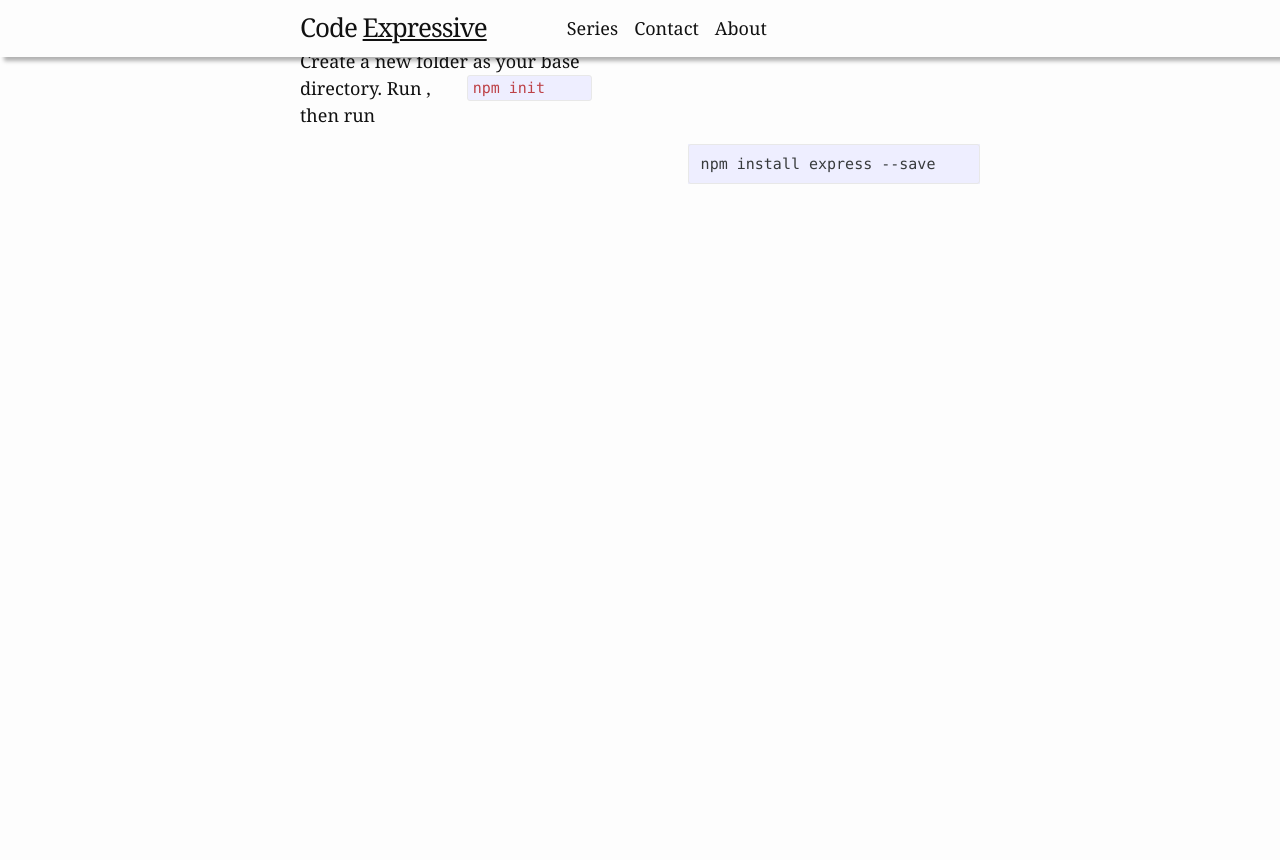
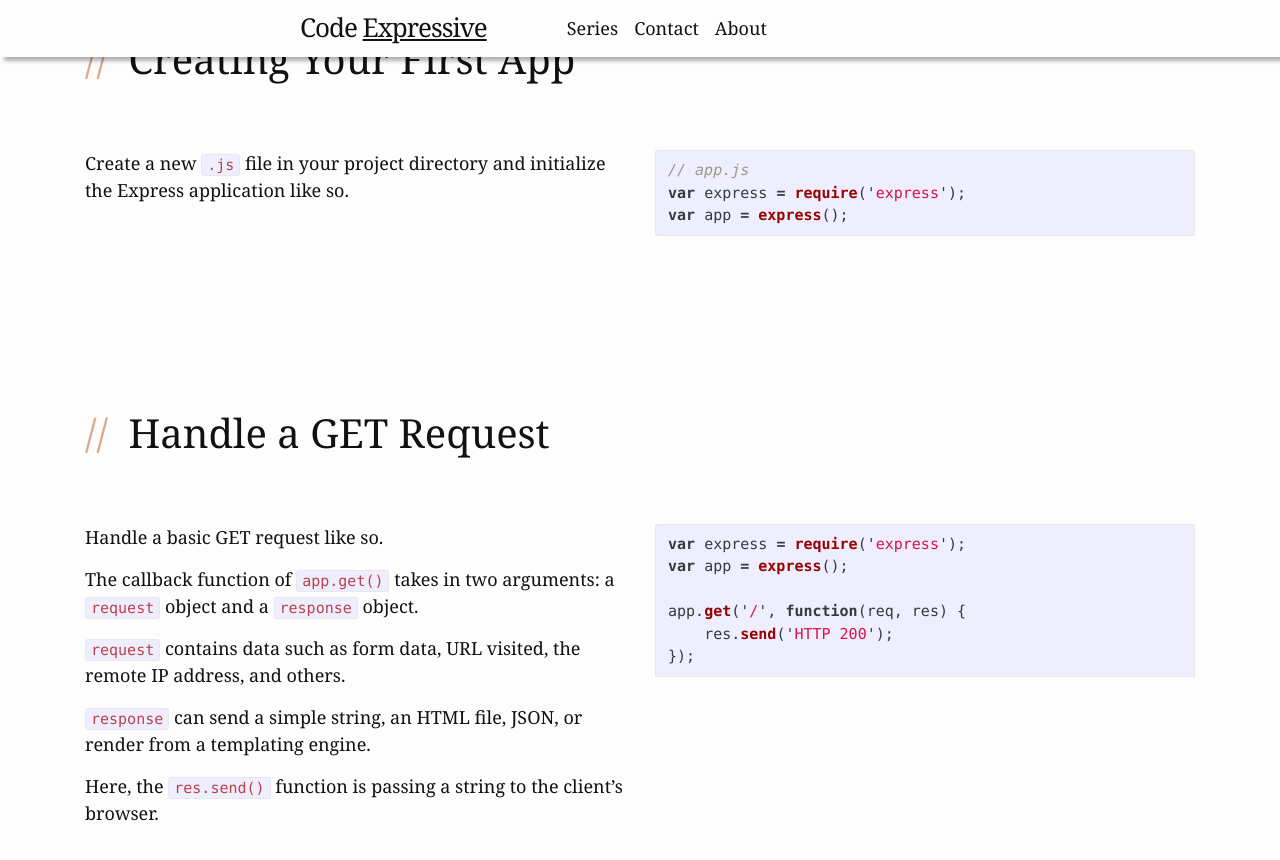
Before and after one commit to code-expressive/code-expressive.github.io, a Jekyll site: the page built from _posts/2016-04-29-quick-introduction-to-express.md, in a window 1280 px wide and 900 px high, scrolled down 1706 px. Shown: the top 860 px of the window. Built offline with Jekyll 4.4.1, drawn with Linux system fonts in a browser that asks for light colours; before the commit the page ends 1935 px from its top, so only the background shows below that; some of the changed text lies outside the part shown.

Commit message:
finish fast intro to express post

````diff
--- a/_posts/2016-04-29-quick-introduction-to-express.md
+++ b/_posts/2016-04-29-quick-introduction-to-express.md
@@ -12,20 +12,114 @@
 {:toc}
 
 # Prerequisite: Install Node + npm
+<div class="row content-row">
+<div class="col-md-6 col-sm-12" markdown="1">
 
-Ensure Node and npm are installed. You can download and install them both from [here](nodejs.org) and run the following:
+Ensure Node and npm are installed. You can download and install them both from [here](nodejs.org) and run the following.
+
+You should see version numbers. If there are errors, the installation likely failed, or the PATH variable must be updated.
+
+</div>
+<div class="col-md-6 col-sm-12" markdown="1">
 
 ```
+// Terminal
 node -v
 npm -v
 ```
 
-You should see version numbers. If there are errors, the installation likely failed, or the PATH variable must be updated.
+</div>
+</div>
+
+
 
 # Getting Express
+<div class="row content-row">
+<div class="col-md-6 col-sm-12" markdown="1">
 
 Create a new folder as your base directory. Run `npm init` , then run
 
+</div>
+<div class="col-md-6 col-sm-12" markdown="1">
+
 ```
+// Terminal
 npm install express --save
 ```
+
+</div>
+</div>
+
+# Creating Your First App
+<div class="row content-row">
+<div class="col-md-6 col-sm-12" markdown="1">
+
+Create a new `.js` file in your project directory and initialize the Express application like so.
+
+</div>
+<div class="col-md-6 col-sm-12" markdown="1">
+
+```javascript
+// app.js
+var express = require('express');
+var app = express();
+```
+
+</div>
+</div>
+
+# Handle a GET Request
+<div class="row content-row">
+<div class="col-md-6 col-sm-12" markdown="1">
+
+Handle a basic GET request like so.
+
+The callback function of `app.get()` takes in two arguments: a `request` object and a `response` object.
+
+`request` contains data such as form data, URL visited, the remote IP address, and others.
+
+`response` can send a simple string, an HTML file, JSON, or render from a templating engine.
+
+Here, the `res.send()` function is passing a string to the client's browser.
+
+</div>
+<div class="col-md-6 col-sm-12" markdown="1">
+
+```javascript
+var express = require('express');
+var app = express();
+
+app.get('/', function(req, res) {
+    res.send('HTTP 200');
+});
+```
+
+</div>
+</div>
+
+# Listen to a Port
+<div class="row content-row">
+<div class="col-md-6 col-sm-12" markdown="1">
+
+Upon initializing `node app.js`, we want our application to listen to a port on `localhost`.
+
+`app.listen()` takes a port number and an optional callback function. This callback function is useful for posting a message to your console to ensure the server is running.
+
+</div>
+<div class="col-md-6 col-sm-12" markdown="1">
+
+```javascript
+var express = require('express');
+var app = express();
+
+app.get('/', function(req, res) {
+    res.send('HTTP 200');
+});
+
+app.listen(3000, function() {
+    console.log('Listening on port 3000...');
+});
+```
+
+</div>
+</div>
--- a/index.html
+++ b/index.html
@@ -7,9 +7,7 @@
     <div class="page-content">
         <div class="wrapper">
             <h4>Easier, well-written guides for beginners and experts alike. Let's get started. </h4>
-            <!-- <br />
             <hr />
-            <br /> -->
             <h1 style="padding-top: 1em;">Latest Posts</h1>
             {% for post in site.posts limit: 5 %}
             {% if post.visible != 0 %}
````
Also changed, not shown: other parts of _posts/2016-04-29-quick-introduction-to-express.md (+1 -1 lines).
